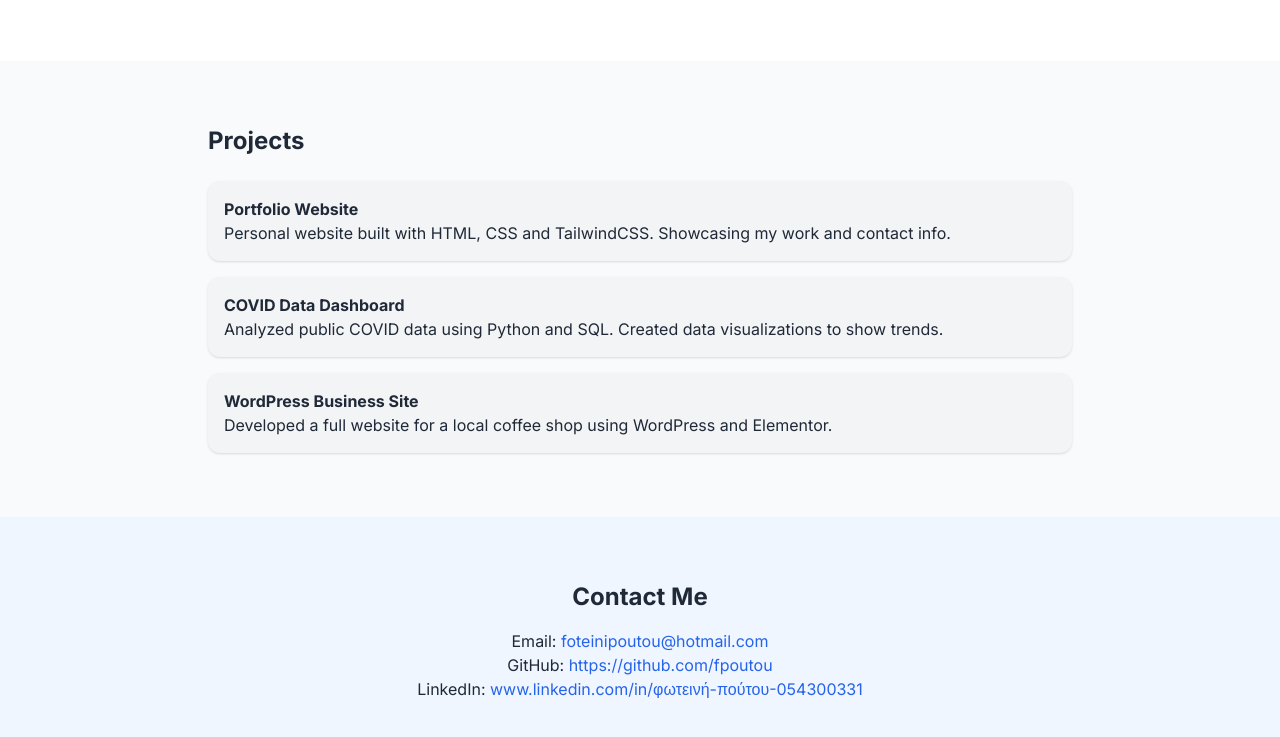
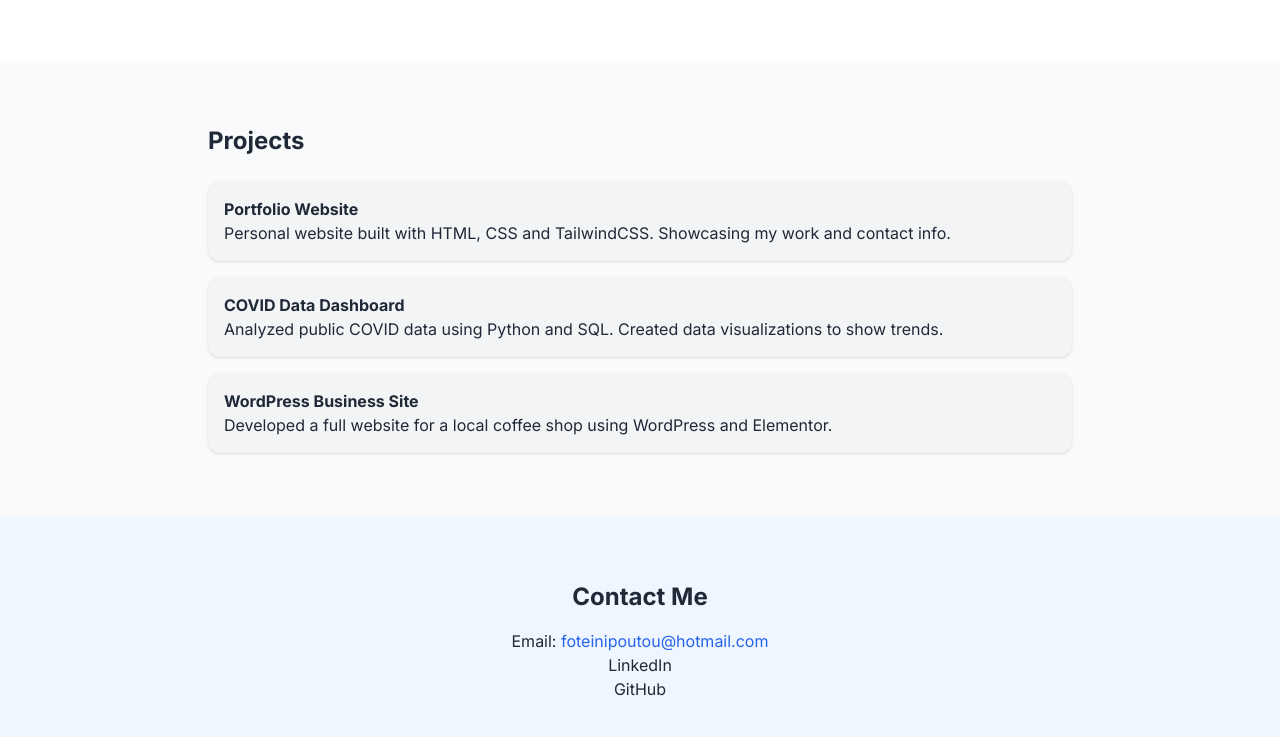
Before and after one commit to fpoutou/portofolio, a plain HTML site: page Portofolio.html in a window 1280 px wide. Shown: the part 751-1488 px from the top of the page. Drawn offline with nearby package versions, Linux system fonts and the light colour scheme.

Commit message:
Update Portofolio.html

```diff
--- a/Portofolio.html
+++ b/Portofolio.html
@@ -82,8 +82,8 @@
     <div class="max-w-4xl mx-auto px-4 text-center" data-sr>
       <h3 class="text-2xl font-bold mb-4">Contact Me</h3>
       <p>Email: <a href="mailto:foteinipoutou@hotmail.com" class="text-blue-600">foteinipoutou@hotmail.com</a></p>
-      <p>GitHub: <a href="#" class="text-blue-600">https://github.com/fpoutou</a></p>
-      <p>LinkedIn: <a href="#" class="text-blue-600">www.linkedin.com/in/φωτεινή-πούτου-054300331</a></p>
+      <a href="https://www.linkedin.com/in/%CF%86%CF%89%CF%84%CE%B5%CE%B9%CE%BD%CE%AE-%CF%80%CE%BF%CF%8D%CF%84%CE%BF%CF%85-054300331/?trk=opento_sprofile_details" target="_blank">LinkedIn</a>
+      <p><a href="https://github.com/fpoutou" target="_blank">GitHub</a></p>
     </div>
   </section>
 
```
